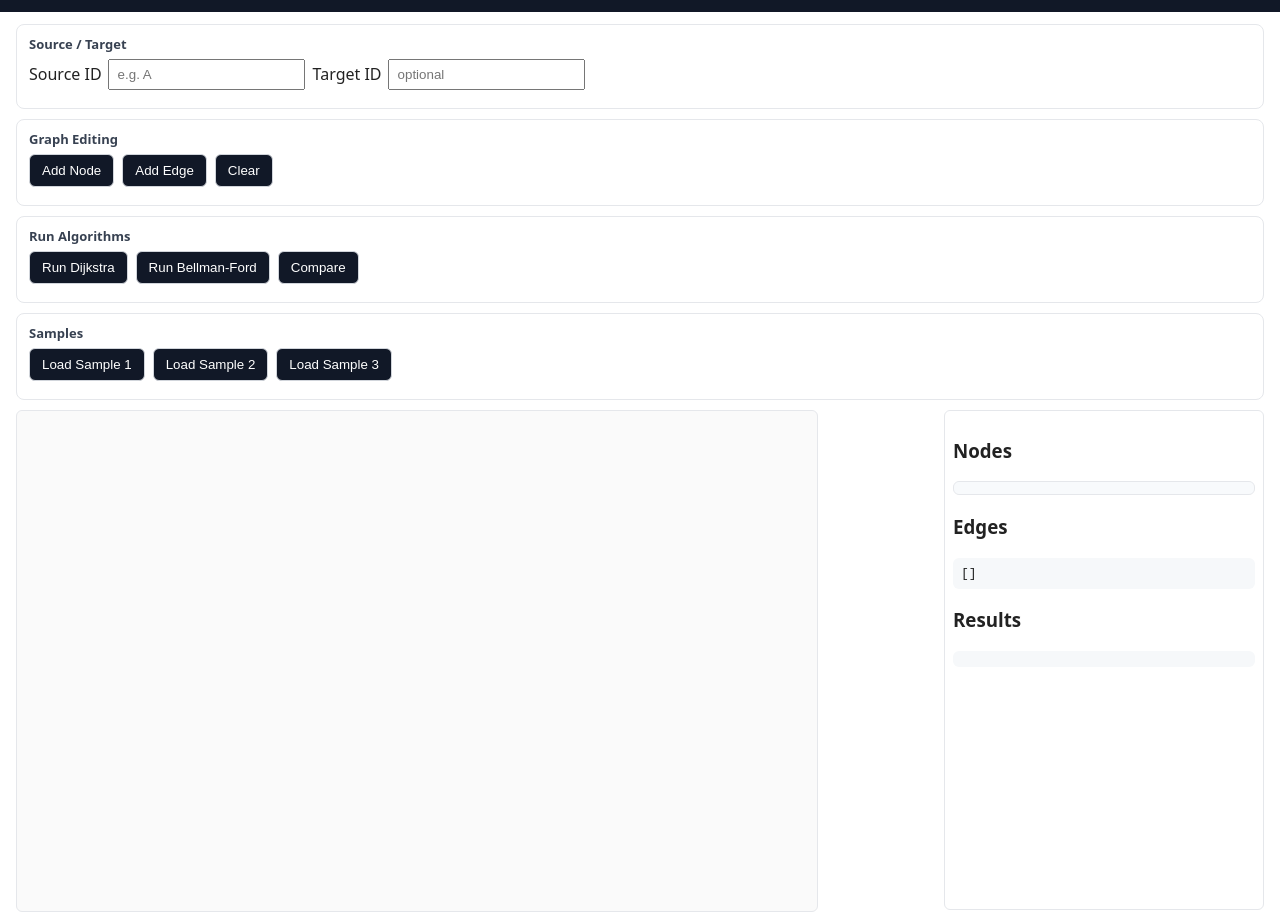
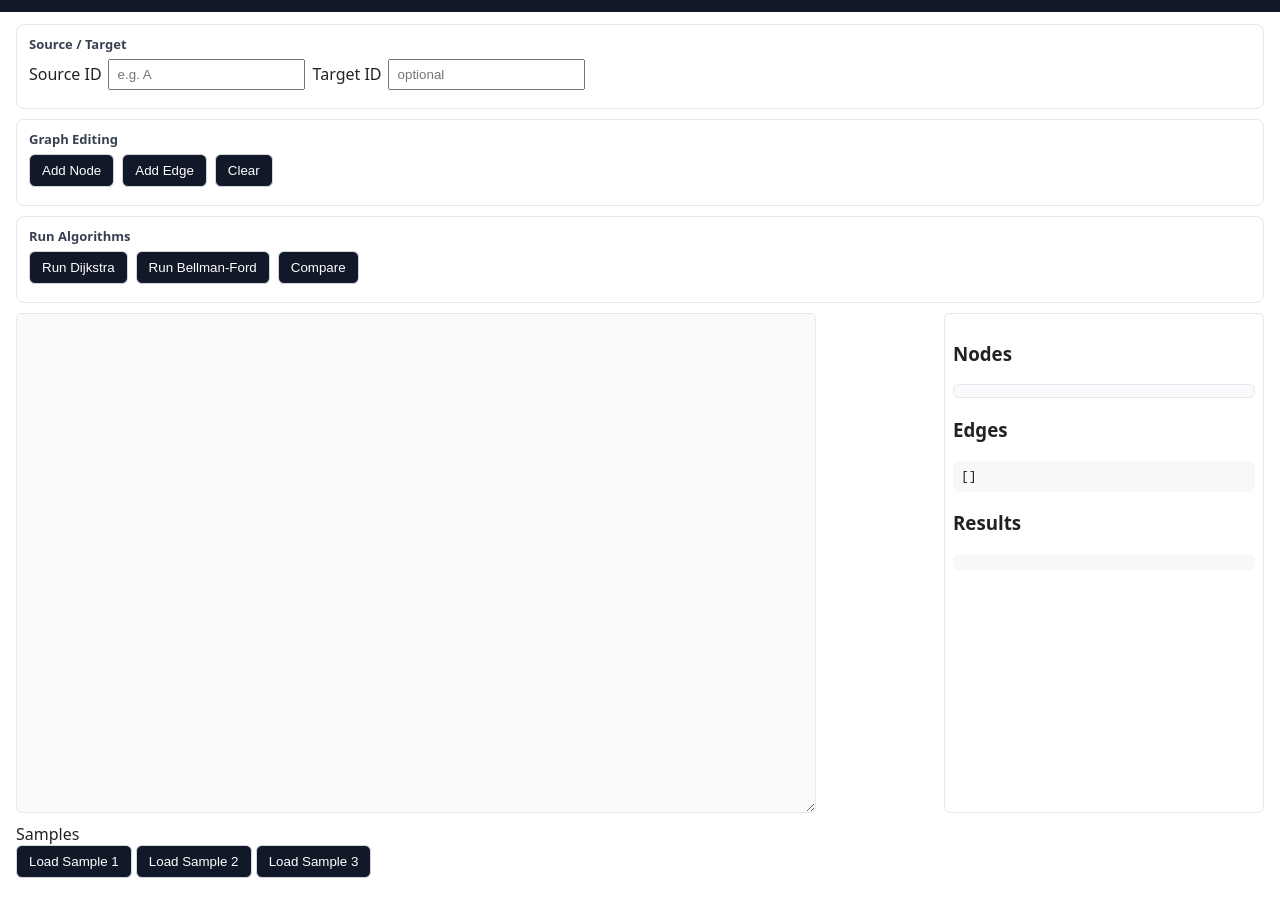
Before and after one commit to wingding12/Shortest-Path, a website: page public/index.html in a window 1280 px wide. Shown: the part 98-1022 px from the top of the page. After the commit the page ends 988 px from the top, so only its background shows below. Drawn offline with Linux system fonts and the light colour scheme.

Commit message:
placement change

```diff
--- a/public/index.html
+++ b/public/index.html
@@ -41,17 +41,11 @@
             <button id="runCompare">Compare</button>
           </div>
         </div>
-        <div class="control-group">
-          <div class="group-title">Samples</div>
-          <div class="row">
-            <button id="loadSample1">Load Sample 1</button>
-            <button id="loadSample2">Load Sample 2</button>
-            <button id="loadSample3">Load Sample 3</button>
-          </div>
-        </div>
       </section>
       <section class="workspace">
-        <canvas id="canvas" width="800" height="500"></canvas>
+        <div id="canvasContainer" class="resizable-container">
+          <canvas id="canvas"></canvas>
+        </div>
         <aside class="panel">
           <h3>Nodes</h3>
           <ul id="nodesOut" class="list"></ul>
@@ -60,6 +54,16 @@
           <h3>Results</h3>
           <pre id="results"></pre>
         </aside>
+      </section>
+
+      <!-- Samples below the graph -->
+      <section class="samples-bar">
+        <div class="row">
+          <div class="group-title">Samples</div>
+          <button id="loadSample1">Load Sample 1</button>
+          <button id="loadSample2">Load Sample 2</button>
+          <button id="loadSample3">Load Sample 3</button>
+        </div>
       </section>
 
       <!-- Non-blocking comparison dock -->
--- a/public/main.js
+++ b/public/main.js
@@ -1,5 +1,6 @@
 const canvas = document.getElementById("canvas");
 const ctx = canvas.getContext("2d");
+const canvasContainer = document.getElementById("canvasContainer");
 
 const nodes = [];
 const edges = [];
@@ -8,6 +9,30 @@ let highlightedPath = [];
 // Interaction state
 let interactionMode = "none"; // 'none' | 'addNode' | 'addEdge'
 let pendingEdgeSourceId = null;
+
+// Sync canvas intrinsic size to container CSS size
+function resizeCanvasToContainer() {
+  const rect = canvasContainer.getBoundingClientRect();
+  const dpr = window.devicePixelRatio || 1;
+  const cssWidth = Math.max(1, Math.floor(rect.width));
+  const cssHeight = Math.max(1, Math.floor(rect.height));
+  canvas.width = Math.floor(cssWidth * dpr);
+  canvas.height = Math.floor(cssHeight * dpr);
+  canvas.style.width = cssWidth + "px";
+  canvas.style.height = cssHeight + "px";
+  ctx.setTransform(dpr, 0, 0, dpr, 0, 0);
+}
+
+resizeCanvasToContainer();
+const ro = new ResizeObserver(() => {
+  resizeCanvasToContainer();
+  redraw();
+});
+ro.observe(canvasContainer);
+window.addEventListener("resize", () => {
+  resizeCanvasToContainer();
+  redraw();
+});
 
 // Modal refs (edge weight or node edit)
 const dialog = document.getElementById("dialog");
@@ -178,8 +203,8 @@ function generateNextNodeId() {
 
 function canvasToCoords(evt) {
   const rect = canvas.getBoundingClientRect();
-  const scaleX = canvas.width / rect.width;
-  const scaleY = canvas.height / rect.height;
+  const scaleX = canvas.width / parseFloat(canvas.style.width || rect.width);
+  const scaleY = canvas.height / parseFloat(canvas.style.height || rect.height);
   return {
     x: (evt.clientX - rect.left) * scaleX,
     y: (evt.clientY - rect.top) * scaleY,
@@ -422,7 +447,7 @@ document
   .getElementById("loadSample3")
   .addEventListener("click", () => loadSample(3));
 
-// Wire buttons (toggle modes)
+// Buttons (toggle modes)
 addNodeBtn.addEventListener("click", () => {
   if (interactionMode === "addNode") {
     interactionMode = "none";
--- a/public/styles.css
+++ b/public/styles.css
@@ -45,10 +45,22 @@ main {
   gap: 12px;
   margin-top: 8px;
 }
-#canvas {
+/* Resizable canvas container */
+.resizable-container {
+  resize: both;
+  overflow: auto;
   border: 1px solid #e5e7eb;
   border-radius: 6px;
   background: #fafafa;
+  min-width: 300px;
+  min-height: 200px;
+  width: 800px;
+  height: 500px;
+}
+#canvas {
+  display: block;
+  width: 100%;
+  height: 100%;
 }
 .panel {
   border: 1px solid #e5e7eb;
@@ -225,3 +237,11 @@ code.inline {
   padding: 10px 12px;
   border-bottom: 1px solid #f3f4f6;
 }
+
+/* Samples bar */
+.samples-bar {
+  margin-top: 10px;
+}
+.samples-bar .row {
+  gap: 8px;
+}
```
